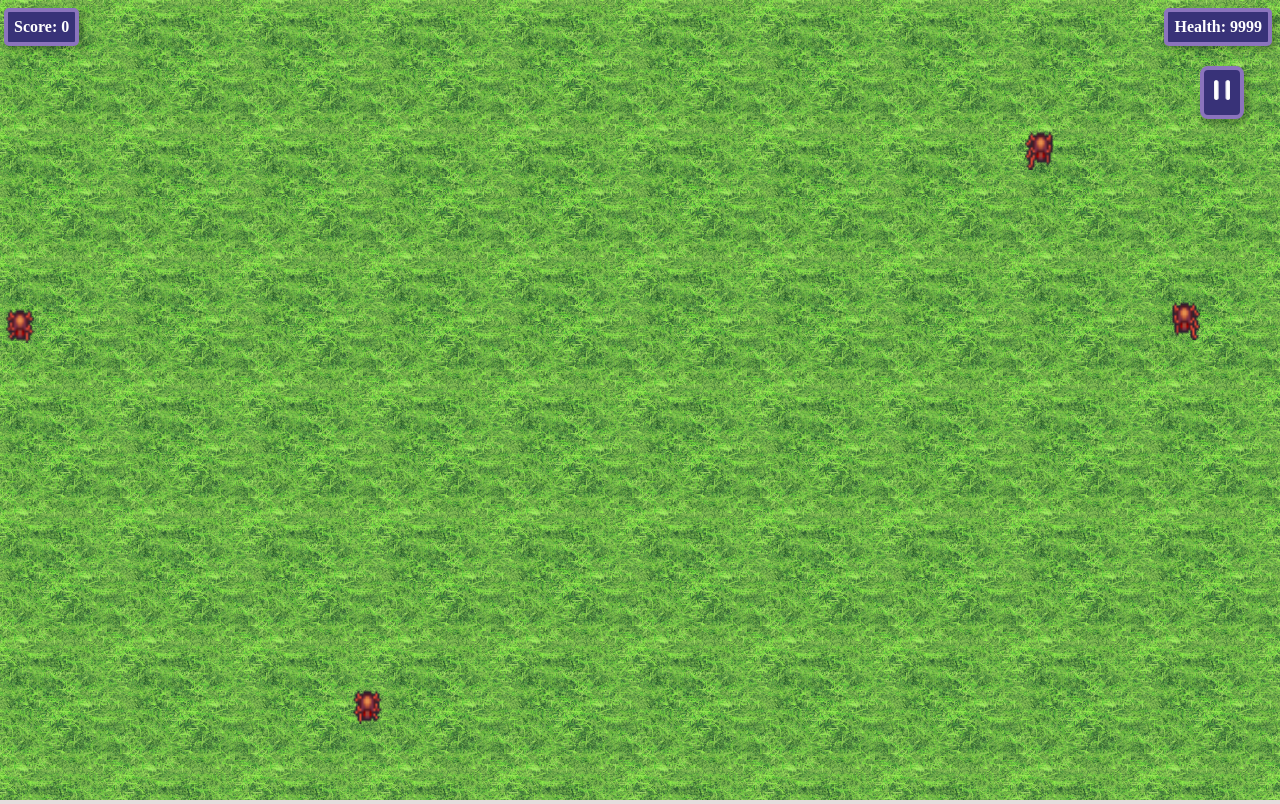
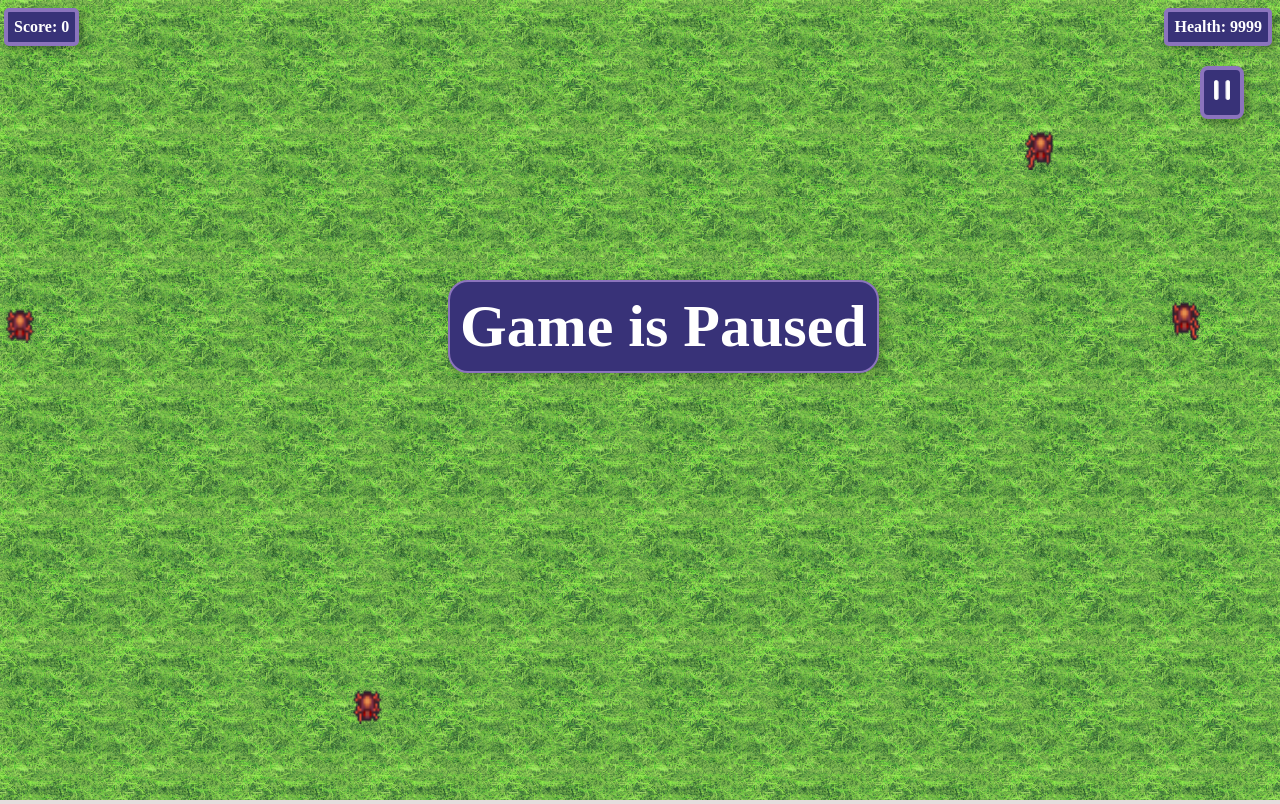
Before and after one commit to s-egge/final-project-team-4, a plain HTML site: page gameplay.html in a window 1280 px wide. Drawn offline with Linux system fonts and the light colour scheme.

Commit message:
Update style.css

```diff
--- a/style.css
+++ b/style.css
@@ -245,9 +245,14 @@ button:hover{
 }
 
 #game_paused_screen {
+    display: flex;
+    flex-direction: column;
+    align-items: center;
     position: fixed;
-    top:50%;
+    top:35%;
     left:35%;
+    max-width: 450px;
+    min-width: 400px;
     font-weight: bold;
     font-size:60px;
     border: 2px solid;
@@ -477,9 +482,9 @@ button:hover{
     font-weight: bold;
     font-size:60px;
     border: 2px solid;
-    border-color: black;
+    border-color: #8B74BD;
     border-radius: 20px;
-    background-color: #3994c8;
+    background-color: #383278;
     padding: 10px;
     box-shadow: 4px 4px 12px rgba(0, 0, 0, 0.25);
 }
```
